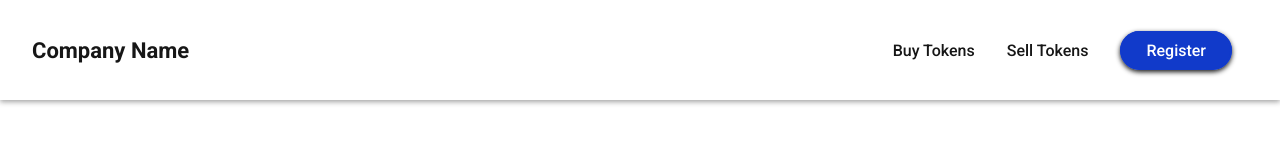
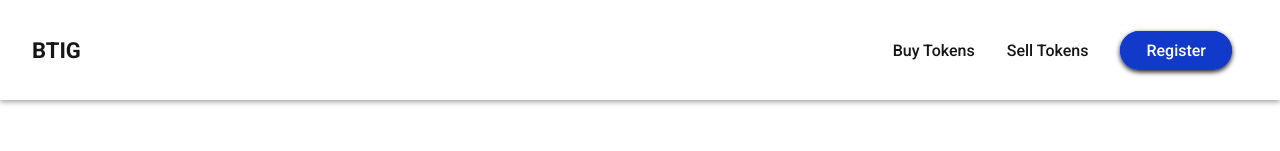
Before and after one commit to ashishk74/KovanOIL, a plain HTML site: page index.html in a window 1280 px wide. Shown: the top 151 px of the page. Drawn offline with nearby package versions, Linux system fonts and the light colour scheme.

Commit message:
Update index.html

```diff
--- a/index.html
+++ b/index.html
@@ -16,7 +16,7 @@
       <!-- <header> -->
         <!-- <div id="sticky"> -->
           <nav class="navbar flex-between">
-            <h1 class="logo">Company Name</h1>
+            <h1 class="logo">BTIG</h1>
             <ul class="flex nav_links">
               <li><a href="#buyx" class="font">Buy Tokens</a></li>
               <li><a href="#sellx" class="font">Sell Tokens</a></li>
```
